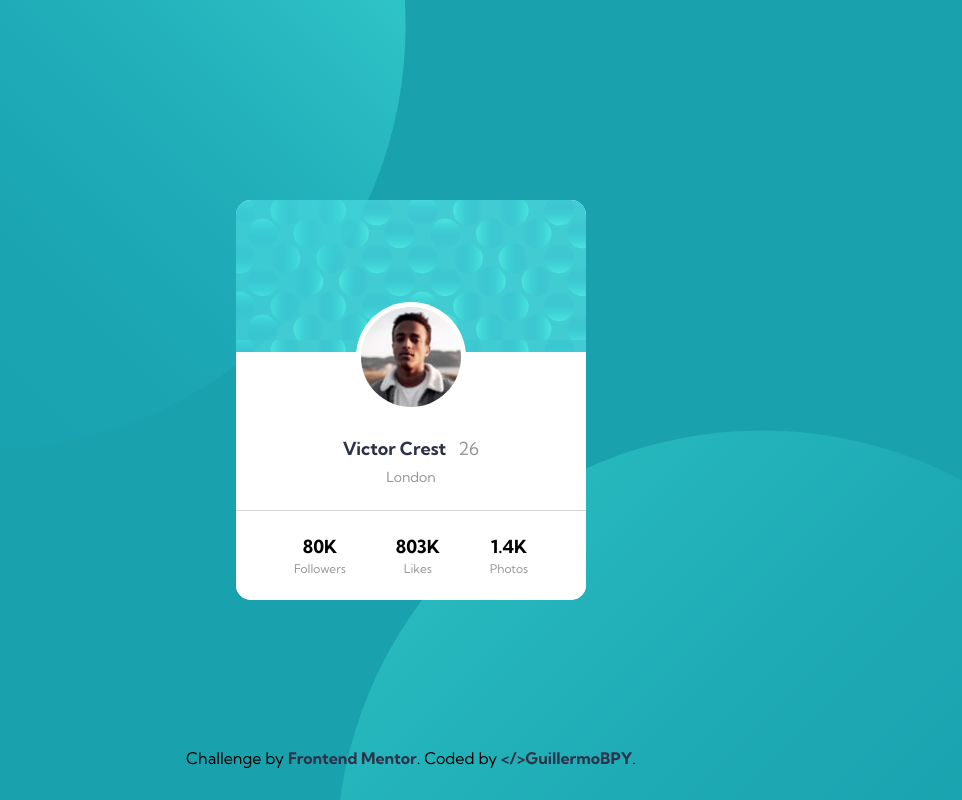
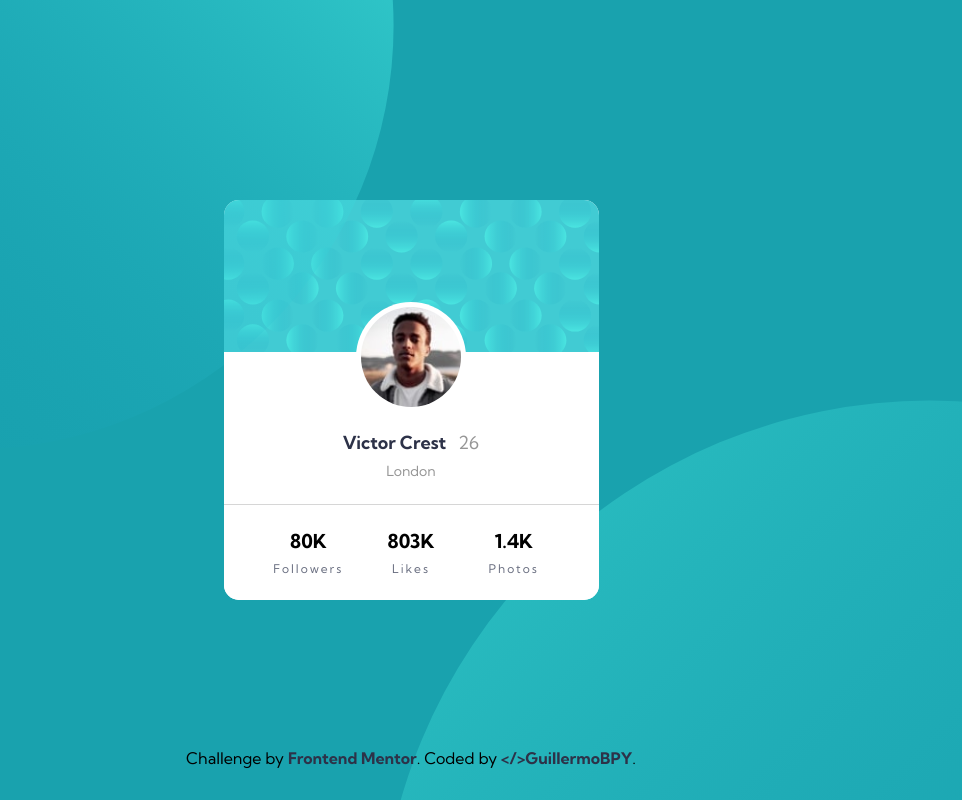
Before and after one commit to GuillermoBPY/profile-card-comp, a plain HTML site: page index.html in a window 1280 px wide. Shown: the whole page, without its empty margins (229-1191 px from the left). Drawn offline with Linux system fonts and the light colour scheme.

Commit message:
Actualizado

```diff
--- a/index.html
+++ b/index.html
@@ -20,14 +20,19 @@
         <figure><img src="./images/image-victor.jpg" alt="image-victor"></figure>
         <article>
           <div class="user__info">
-            <p>Victor Crest <span>26</span></p>
+            <h1>Victor Crest <span>26</span></h1>
             <p>London</p>
           </div>
           <hr>
           <div class="user_stats">
-            <div><span>80K</span><span>Followers</span></div>
-            <div><span>803K</span><span>Likes</span></div>
-            <div><span>1.4K</span><span>Photos</span></div>
+            <ul>
+              <li>80K</li>
+              <li>803K</li>
+              <li>1.4K</li>
+              <li>Followers</li>
+              <li>Likes</li>
+              <li>Photos</li>
+            </ul>
           </div>
         </article>
       </div>
--- a/style.css
+++ b/style.css
@@ -13,6 +13,9 @@
   font-family: "Kumbh Sans", sans-serif;
 }
 
+ul {
+  list-style: none;
+}
 img {
   width: 100%;
   display: block;
@@ -33,7 +36,7 @@ img {
 
 .card {
   width: 100%;
-  max-width: 350px;
+  max-width: 375px;
   height: 400px;
   background-color: white;
   border-radius: 15px;
@@ -44,6 +47,8 @@ img {
   border-radius: 15px 15px 0 0;
   height: 38%;
   background-image: url("./images/bg-pattern-card.svg");
+  background-repeat: no-repeat;
+  background-size: cover;
 }
 
 .card__info {
@@ -89,38 +94,14 @@ img {
   margin-bottom: 1.5rem;
 }
 
-.user__info p:first-child {
+.user__info h1 {
   font-size: 18px;
   font-weight: 700;
   color: var(--Verydarkdesaturatedblue);
 }
-.user__info p:first-child span {
+.user__info h1 span {
   font-weight: 400;
   margin-left: 0.5rem;
-  color: var(--Darkgray);
-}
-.user_stats {
-  display: flex;
-  justify-content: space-evenly;
-  align-content: center;
-  gap: 1rem;
-  padding: 1.5rem;
-  height: 100%;
-}
-
-.user_stats div {
-  display: flex;
-  flex-direction: column;
-  gap: 0.2rem;
-}
-
-.user_stats div span:first-child {
-  font-weight: 700;
-  font-size: 18px;
-}
-
-.user_stats div span:last-child {
-  font-size: 12px;
   color: var(--Darkgray);
 }
 
@@ -128,6 +109,27 @@ hr {
   border: none;
   background-color: hsla(0, 0%, 59%, 0.388);
   height: 1px;
+}
+
+.user_stats ul {
+  margin: 0 auto;
+  width: 80%;
+  display: grid;
+  grid-template-columns: repeat(3, 1fr);
+  grid-template-rows: repeat((2, 1fr));
+  gap: 0.5rem;
+  padding: 1.5rem 0;
+  border-radius: 0 0 15px 15px;
+}
+
+.user_stats ul li:nth-child(-n + 3) {
+  font-weight: 700;
+  font-size: 1.2rem;
+}
+.user_stats ul li:nth-last-child(-n + 3) {
+  color: var(--Darkgrayishblue);
+  font-size: 12px;
+  letter-spacing: 2px;
 }
 
 .attribution {
@@ -160,8 +162,8 @@ a {
 
 .bottonsvg {
   position: absolute;
-  bottom: -680px;
-  right: -600px;
-  width: 850px;
+  bottom: -900px;
+  right: -880px;
+  width: 1100px;
   z-index: 0;
 }
```
